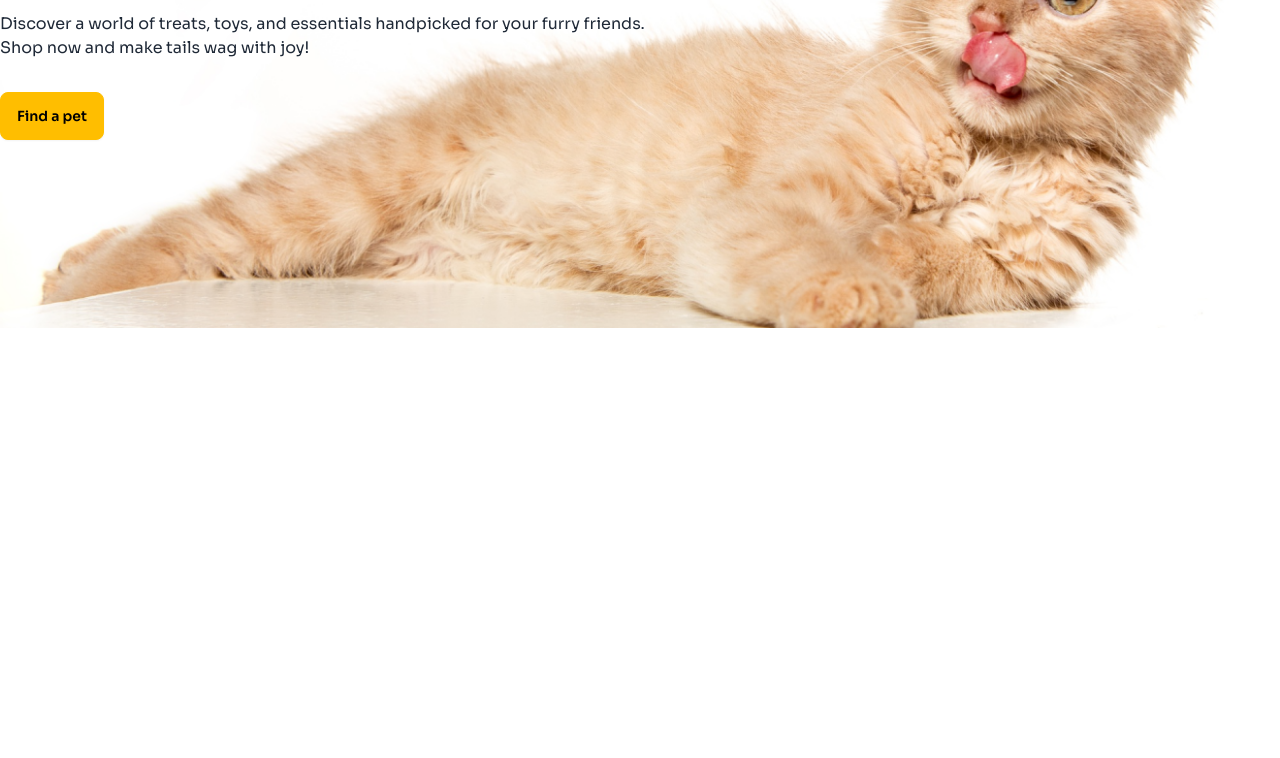
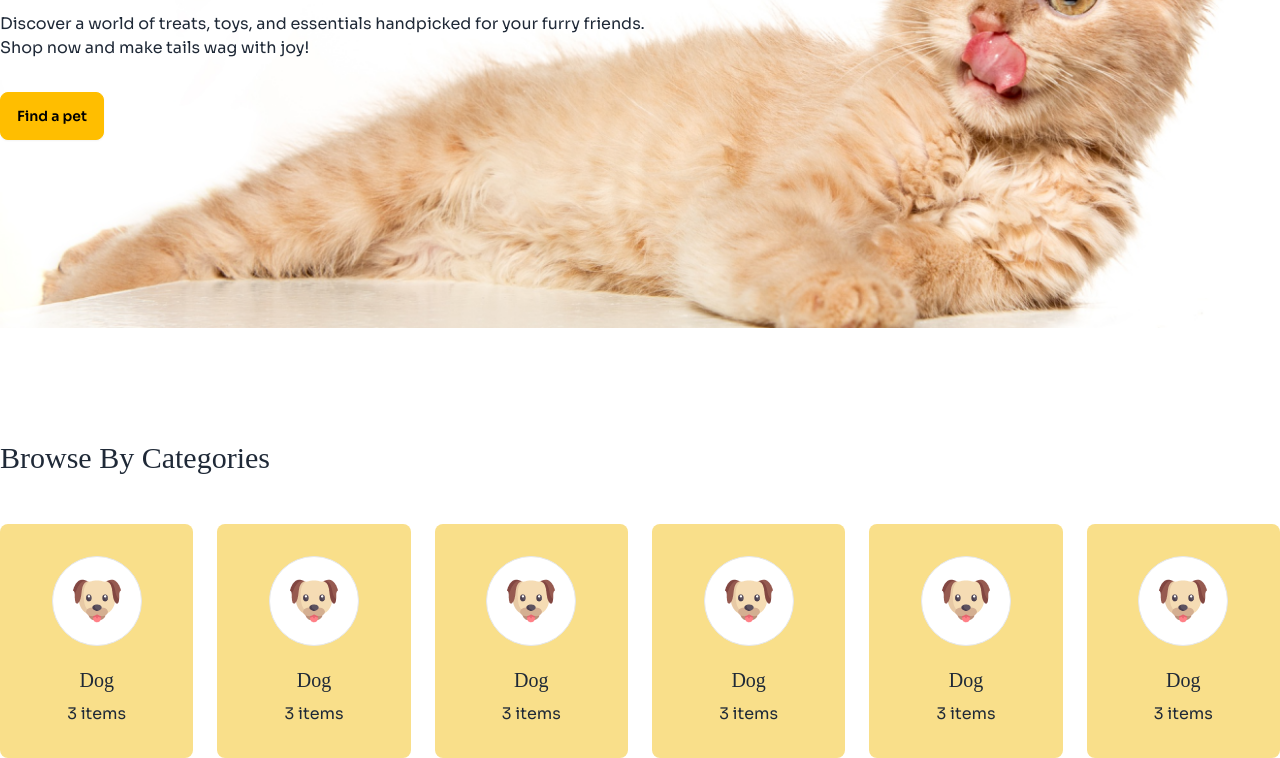
Before and after one commit to Utsob1621/pet-house-assignment-3, a plain HTML site: page index.html in a window 1280 px wide. Shown: the part 340-1098 px from the top of the page. Before the commit the page ends 800 px from the top, so only its background shows below. Drawn offline with nearby package versions, Linux system fonts and the light colour scheme; files whose address does not match are found by name; a web font is replaced by a local one.

Commit message:
added category section

```diff
--- a/index.html
+++ b/index.html
@@ -65,7 +65,8 @@
             <div
                   class="bg-[url('./images/cat-big.png')] bg-contain lg:bg-cover bg-no-repeat bg-bottom min-h-[50vh] lg:min-h-[70vh] container mx-auto lg:pt-[100px] mt-10">
                   <div class="lg:w-[680px] space-y-8 px-8 lg:px-0">
-                        <h1 class="font-stylish text-3xl lg:text-5xl lg:leading-[56px]">Pamper Your Pet, Because They Deserve the Bes
+                        <h1 class="font-stylish text-3xl lg:text-5xl lg:leading-[56px]">Pamper Your Pet, Because They
+                              Deserve the Bes
                         </h1>
                         <p>
                               Discover a world of treats, toys, and essentials handpicked for your furry friends. Shop
@@ -77,6 +78,79 @@
             </div>
       </header>
 
+      <main>
+            <!-- category section -->
+            <section class="container mx-auto mt-28 px-4 lg:px-0">
+                  <h3 class="font-stylish text-3xl">Browse By Categories</h3>
+                  <div class="grid grid-cols-2 md:grid-cols-3 lg:grid-cols-6 gap-6 mt-12">
+                        <!-- --------------- -->
+                        <div class=" flex flex-col justify-center items-center gap-5 bg-[#F9DF8A] py-8 rounded-lg">
+                              <div class="border rounded-full bg-white p-5">
+                                    <img src="./images/dog-cartoon.png" alt="">
+                              </div>
+                              <div class="text-center space-y-2">
+                                    <h2 class="text-xl font-stylish">Dog</h2>
+                                    <p>3 items</p>
+                              </div>
+                        </div>
+                        <!-- ------------- -->
+                        <div class="flex flex-col justify-center items-center gap-5 bg-[#F9DF8A] py-8 rounded-lg">
+                              <div class="border rounded-full bg-white p-5">
+                                    <img src="./images/dog-cartoon.png" alt="">
+                              </div>
+                              <div class="text-center space-y-2">
+                                    <h2 class="text-xl font-stylish">Dog</h2>
+                                    <p>3 items</p>
+                              </div>
+                        </div>
+                        <!-- ------------- -->
+                        <div class="flex flex-col justify-center items-center gap-5 bg-[#F9DF8A] py-8 rounded-lg">
+                              <div class="border rounded-full bg-white p-5">
+                                    <img src="./images/dog-cartoon.png" alt="">
+                              </div>
+                              <div class="text-center space-y-2">
+                                    <h2 class="text-xl font-stylish">Dog</h2>
+                                    <p>3 items</p>
+                              </div>
+                        </div>
+                        <!-- ------------- -->
+                        <div class=" flex flex-col justify-center items-center gap-5 bg-[#F9DF8A] py-8 rounded-lg">
+                              <div class="border rounded-full bg-white p-5">
+                                    <img src="./images/dog-cartoon.png" alt="">
+                              </div>
+                              <div class="text-center space-y-2">
+                                    <h2 class="text-xl font-stylish">Dog</h2>
+                                    <p>3 items</p>
+                              </div>
+                        </div>
+                        <!-- ------------- -->
+                        <div class=" flex flex-col justify-center items-center gap-5 bg-[#F9DF8A] py-8 rounded-lg">
+                              <div class="border rounded-full bg-white p-5">
+                                    <img src="./images/dog-cartoon.png" alt="">
+                              </div>
+                              <div class="text-center space-y-2">
+                                    <h2 class="text-xl font-stylish">Dog</h2>
+                                    <p>3 items</p>
+                              </div>
+                        </div>
+                        <!-- ------------- -->
+                        <div class="flex flex-col justify-center items-center gap-5 bg-[#F9DF8A] py-8 rounded-lg">
+                              <div class="border rounded-full bg-white p-5">
+                                    <img src="./images/dog-cartoon.png" alt="">
+                              </div>
+                              <div class="text-center space-y-2">
+                                    <h2 class="text-xl font-stylish">Dog</h2>
+                                    <p>3 items</p>
+                              </div>
+                        </div>
+
+
+                        <!-- ------------- -->
+                  </div>
+
+            </section>
+      </main>
+
 </body>
 
 </html>
```
Also changed, not shown: test.html (added).
